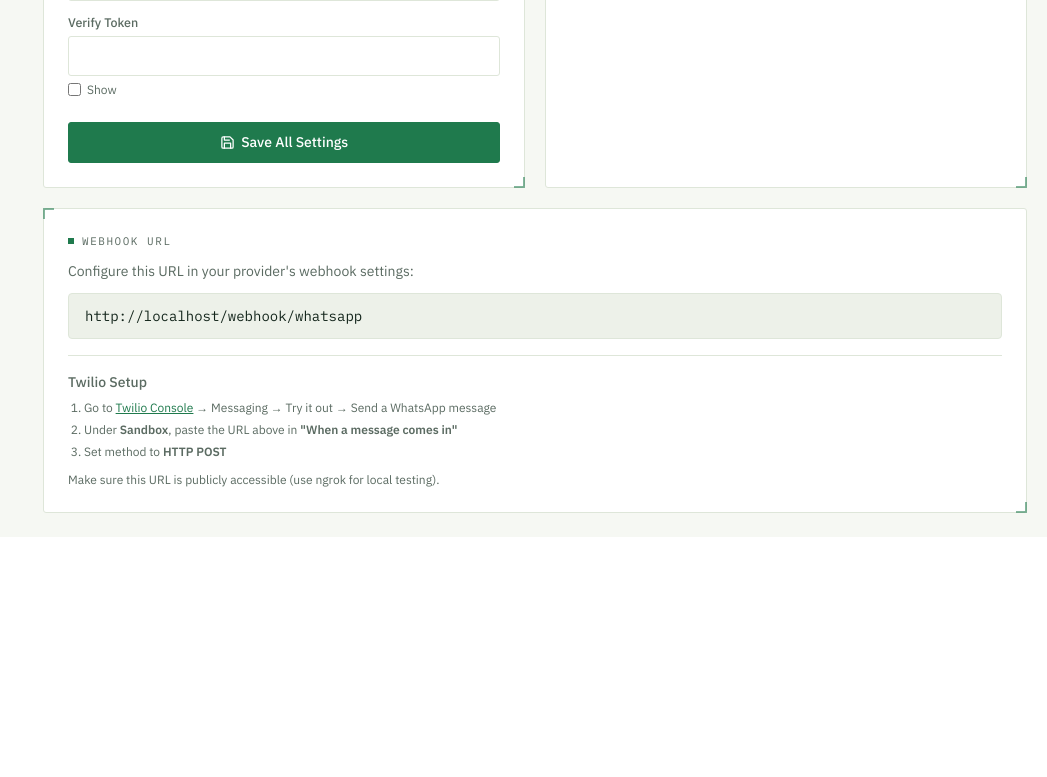
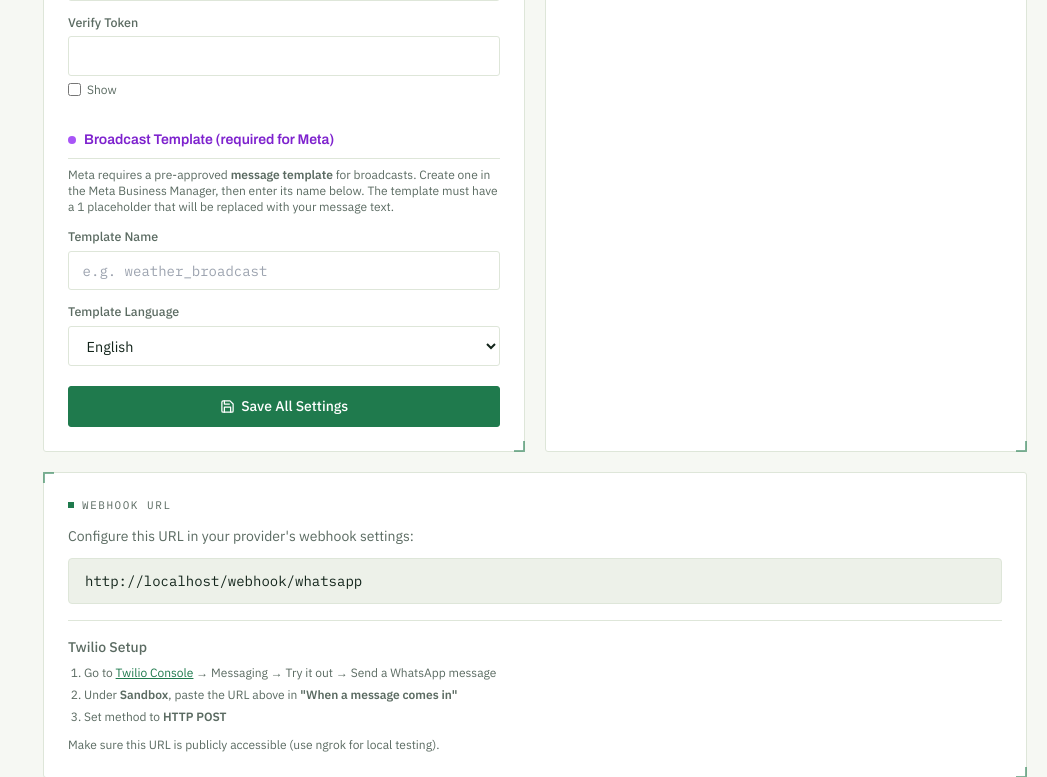
Before and after one commit to opermancode/chatbot-sml-dev, a Flask app: page /admin/settings in a window 1280 px wide. Shown: the part 829-1606 px from the top of the page, without its empty margins (233-1280 px from the left). Before the commit the page ends 1342 px from the top, so only its background shows below. Run offline with Flask 3, Linux system fonts and the light colour scheme; a user stored in the database is signed in; data that the repository does not hold is empty; some libraries are stand-ins or nearby versions.

Commit message:
Update settings.html

```diff
--- a/templates/admin/settings.html
+++ b/templates/admin/settings.html
@@ -72,6 +72,34 @@
                     <input type="checkbox" class="toggle-pw rounded text-forest focus:ring-forest" data-target="setting_meta_verify_token">
                     <span class="ml-1.5 text-xs text-slate">Show</span>
                 </label>
+            </div>
+
+            <h3 class="font-display font-semibold text-sm text-purple-700 pt-2 pb-2 border-b border-line flex items-center gap-2 mt-5">
+                <span class="w-2 h-2 rounded-full bg-purple-500"></span>Broadcast Template (required for Meta)
+            </h3>
+            <p class="text-xs text-slate mt-2 mb-3">
+                Meta requires a pre-approved <strong>message template</strong> for broadcasts.
+                Create one in the Meta Business Manager, then enter its name below.
+                The template must have a <code class="font-mono">{{1}}</code> placeholder that will be replaced with your message text.
+            </p>
+            <div class="mb-3">
+                <label class="field-label">Template Name</label>
+                <input type="text" name="setting_meta_template_name"
+                    value="{{ settings.get('meta_template_name', '') }}"
+                    placeholder="e.g. weather_broadcast"
+                    class="field-input font-mono text-sm">
+            </div>
+            <div class="mb-5">
+                <label class="field-label">Template Language</label>
+                <select name="setting_meta_template_lang" class="field-input">
+                    <option value="en" {% if settings.get('meta_template_lang', 'en') == 'en' %}selected{% endif %}>English</option>
+                    <option value="hi" {% if settings.get('meta_template_lang') == 'hi' %}selected{% endif %}>Hindi</option>
+                    <option value="mr" {% if settings.get('meta_template_lang') == 'mr' %}selected{% endif %}>Marathi</option>
+                    <option value="bn" {% if settings.get('meta_template_lang') == 'bn' %}selected{% endif %}>Bengali</option>
+                    <option value="ta" {% if settings.get('meta_template_lang') == 'ta' %}selected{% endif %}>Tamil</option>
+                    <option value="te" {% if settings.get('meta_template_lang') == 'te' %}selected{% endif %}>Telugu</option>
+                    <option value="gu" {% if settings.get('meta_template_lang') == 'gu' %}selected{% endif %}>Gujarati</option>
+                </select>
             </div>
 
             <button type="submit" class="btn btn-primary w-full">
```
